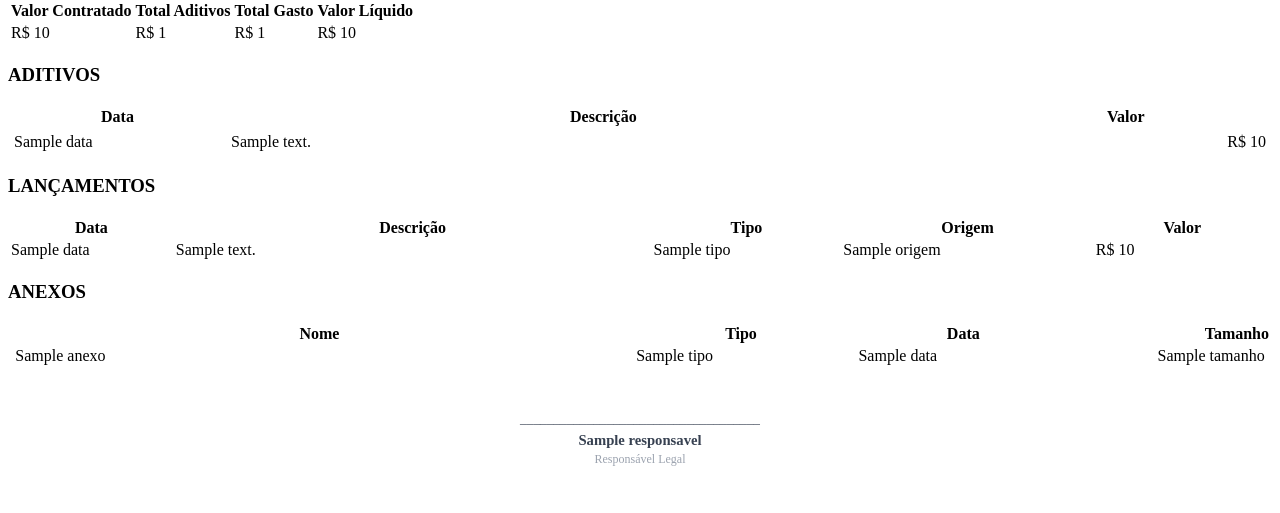
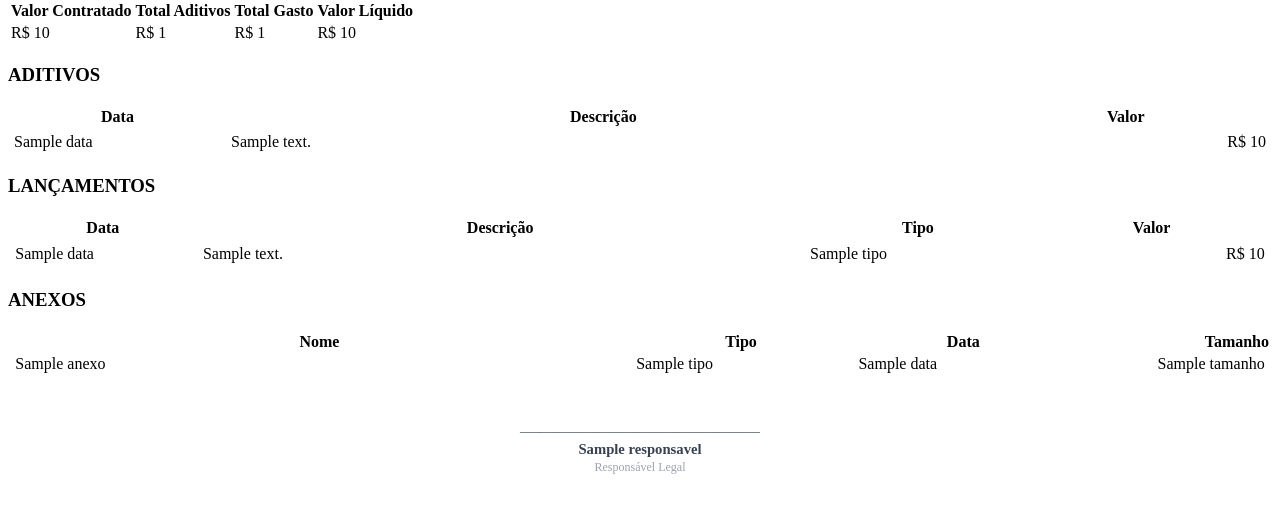
Before and after one commit to cassioreistech/Controle_de_Obras, a Python web app: template src/controle_obras/templates/relatorio_obra.html in a window 1280 px wide. Shown: the part 267-780 px from the top of the page. Run offline with Jinja, Linux system fonts and the light colour scheme; the template is opened without the code that fills it: most values are stand-ins (such as "Sample title", 1, 10 or a date in 2020).

Commit message:
fix: remover coluna Origem da tabela Lancamentos e ajustar larguras

```diff
--- a/src/controle_obras/templates/relatorio_obra.html
+++ b/src/controle_obras/templates/relatorio_obra.html
@@ -81,21 +81,19 @@
         <table width="100%" repeat="1">
             <thead>
                 <tr>
-                    <th width="13%">Data</th>
-                    <th width="38%">Descrição</th>
-                    <th width="15%">Tipo</th>
-                    <th width="20%">Origem</th>
-                    <th width="14%">Valor</th>
+                    <th width="80pt" style="text-align: center;">Data</th>
+                    <th width="285pt" style="text-align: center;">Descrição</th>
+                    <th width="100pt" style="text-align: center;">Tipo</th>
+                    <th width="105pt" style="text-align: center;">Valor</th>
                 </tr>
             </thead>
             <tbody>
                 {% for lanc in lancamentos %}
                 <tr>
-                    <td width="13%">{{ lanc.data }}</td>
-                    <td width="38%">{{ lanc.descricao }}</td>
-                    <td width="15%">{{ lanc.tipo }}</td>
-                    <td width="20%">{{ lanc.origem }}</td>
-                    <td width="14%" class="direita">R$ {{ lanc.valor }}</td>
+                    <td width="80pt" style="text-align: left; vertical-align: middle; padding: 4pt;">{{ lanc.data }}</td>
+                    <td width="285pt" style="text-align: left; vertical-align: middle; padding: 4pt;">{{ lanc.descricao }}</td>
+                    <td width="100pt" style="text-align: left; vertical-align: middle; padding: 4pt;">{{ lanc.tipo }}</td>
+                    <td width="105pt" style="text-align: right; white-space: nowrap; vertical-align: middle; padding: 4pt;">R$ {{ lanc.valor }}</td>
                 </tr>
                 {% endfor %}
             </tbody>
```
